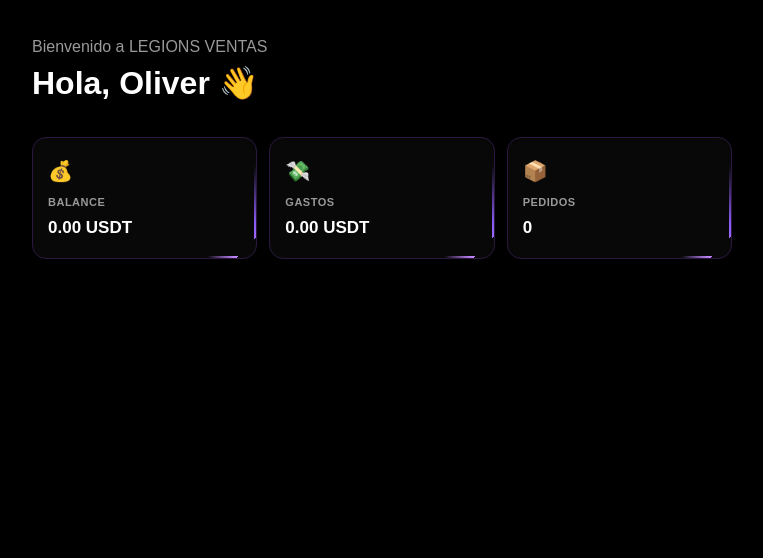
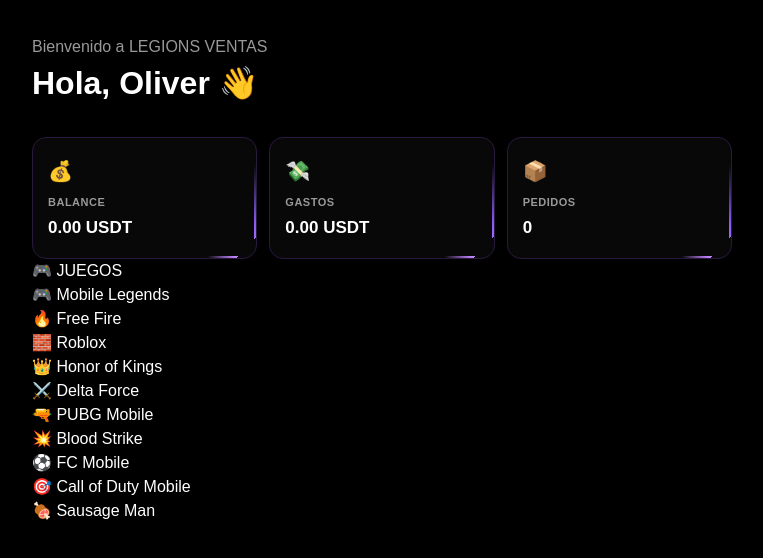
Before and after one commit to juliocesarblancomedina08-tech/Recargas-de-diamantes, a Next.js app: page /dashboard in a window 1280 px wide. Shown: the top 558 px of the page, without its empty margins (3-766 px from the left). Built offline with nearby package versions, Linux system fonts and the light colour scheme.

Commit message:
Add game menu section to dashboard

```diff
--- a/app/dashboard/page.tsx
+++ b/app/dashboard/page.tsx
@@ -26,6 +26,23 @@
           <p>PEDIDOS</p>
           <h2>0</h2>
         </div>
+            </section>
+
+      <section className="dashboard-menu">
+        <h2>🎮 JUEGOS</h2>
+
+        <div className="menu-grid">
+          <div className="menu-card">🎮 Mobile Legends</div>
+          <div className="menu-card">🔥 Free Fire</div>
+          <div className="menu-card">🧱 Roblox</div>
+          <div className="menu-card">👑 Honor of Kings</div>
+          <div className="menu-card">⚔️ Delta Force</div>
+          <div className="menu-card">🔫 PUBG Mobile</div>
+          <div className="menu-card">💥 Blood Strike</div>
+          <div className="menu-card">⚽ FC Mobile</div>
+          <div className="menu-card">🎯 Call of Duty Mobile</div>
+          <div className="menu-card">🍖 Sausage Man</div>
+        </div>
       </section>
     </main>
 
```
